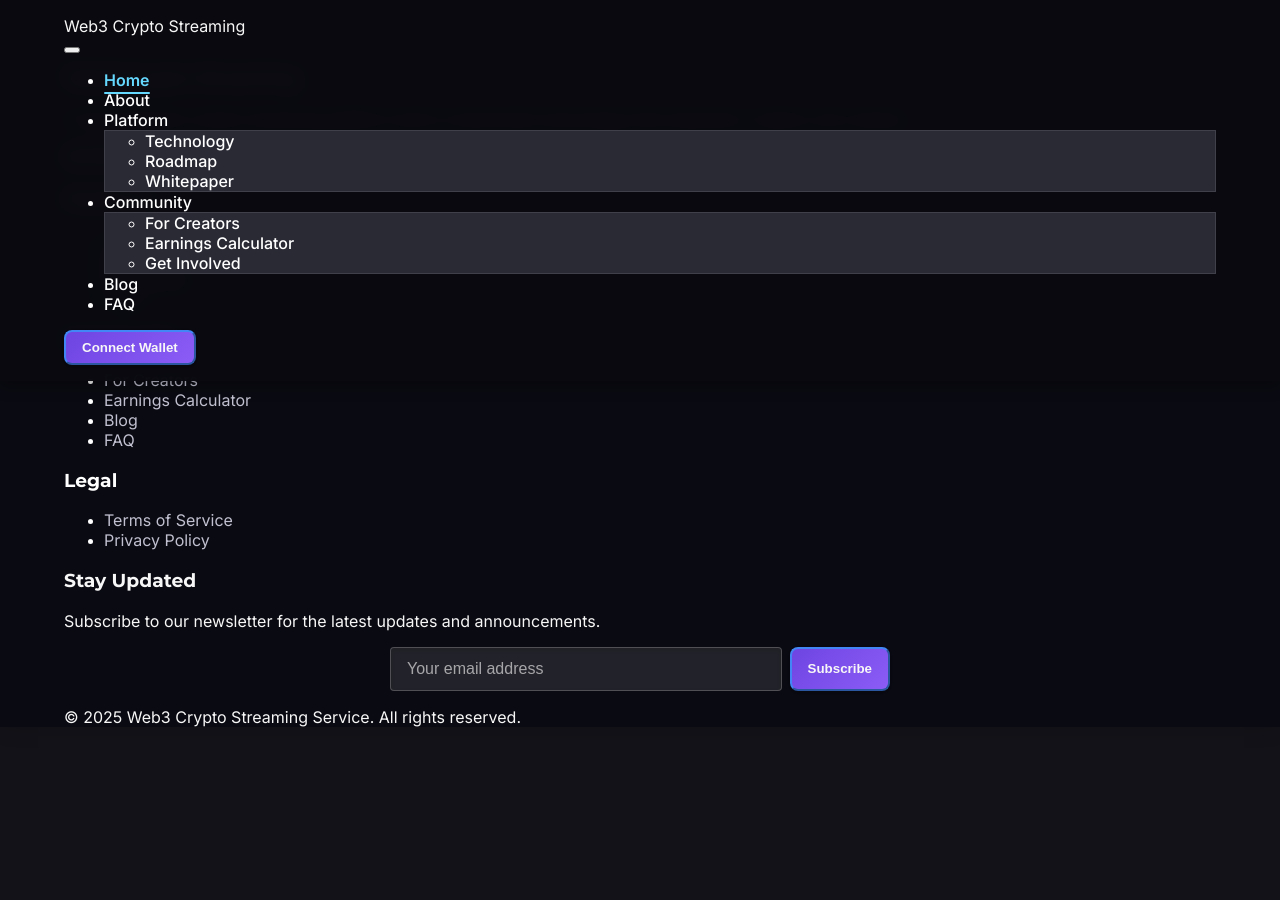
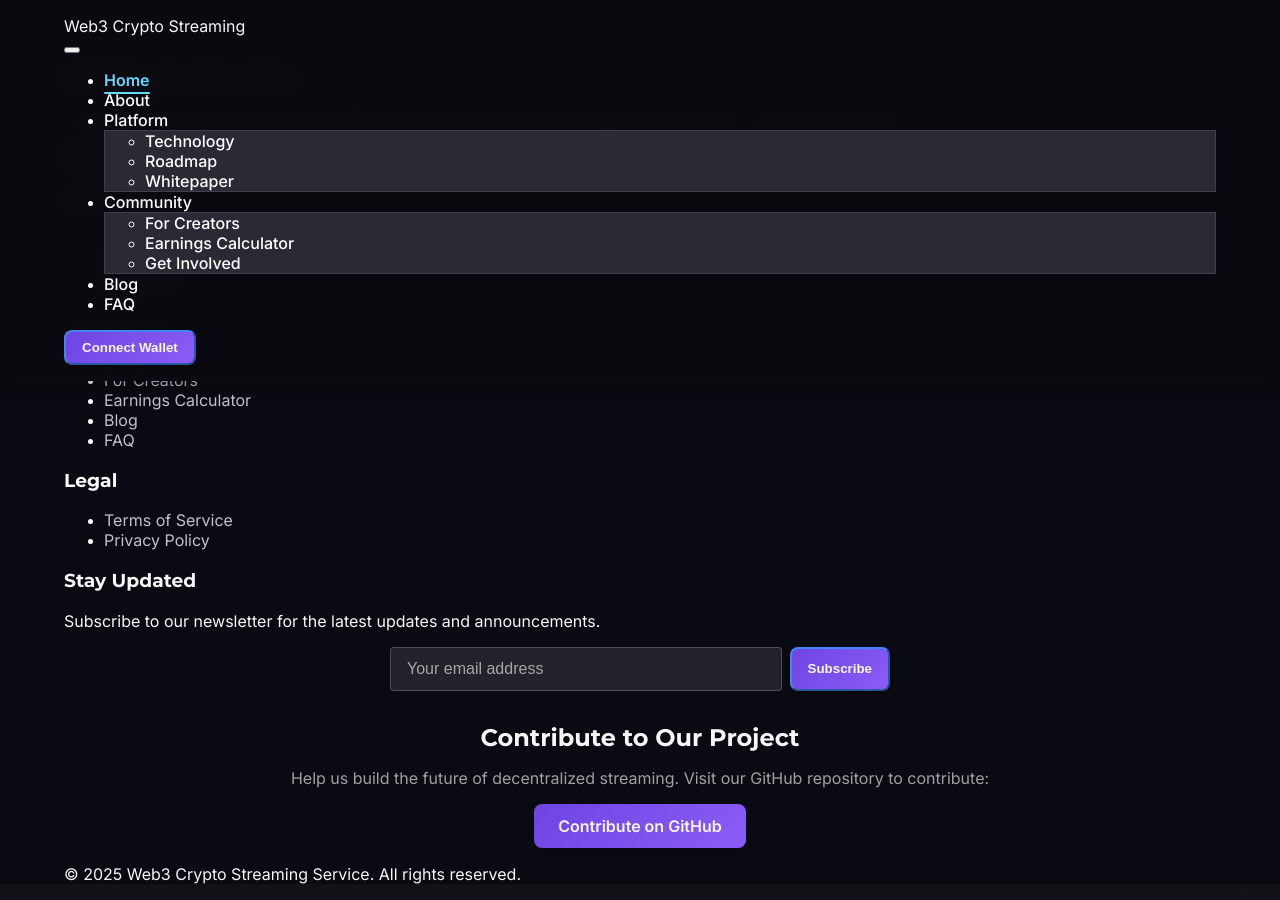
Before and after one commit to idl3o/web3-core-functionality, a Jekyll site: the page built from index.md, in a window 1280 px wide and 900 px high, scrolled down 7253 px. Built offline with Jekyll 4.4.1, drawn with Linux system fonts in a browser that asks for light colours; before the commit the page ends 7996 px from its top, so only the background shows below that.

Commit message:
Add contribution section to footer with GitHub link and styling enhancements

```diff
--- a/_includes/footer.html
+++ b/_includes/footer.html
@@ -55,6 +55,12 @@
             </form>
         </div>
 
+        <div class="footer-contribute">
+            <h3>Contribute to Our Project</h3>
+            <p>Help us build the future of decentralized streaming. Visit our GitHub repository to contribute:</p>
+            <a href="https://github.com/username/gh-pages/contribute" target="_blank" rel="noopener" class="button primary">Contribute on GitHub</a>
+        </div>
+
         <div class="copyright">
             <p>&copy; {{ site.time | date: '%Y' }} Web3 Crypto Streaming Service. All rights reserved.</p>
         </div>
@@ -101,6 +107,38 @@
         background-color: var(--secondary);
         transform: translateY(-3px);
     }
+
+    .footer-contribute {
+        margin-top: 2rem;
+        text-align: center;
+    }
+
+    .footer-contribute h3 {
+        font-size: 1.5rem;
+        margin-bottom: 1rem;
+        color: var(--light-color);
+    }
+
+    .footer-contribute p {
+        font-size: 1rem;
+        margin-bottom: 1rem;
+        color: var(--text-muted);
+    }
+
+    .footer-contribute .button.primary {
+        background: var(--gradient-primary);
+        color: var(--light-color);
+        padding: 0.75rem 1.5rem;
+        border-radius: var(--border-radius);
+        text-decoration: none;
+        font-weight: 600;
+        transition: var(--transition);
+    }
+
+    .footer-contribute .button.primary:hover {
+        transform: translateY(-3px);
+        box-shadow: var(--shadow-md);
+    }
 </style>
 
 <script src="{{ '/assets/js/main.js' | relative_url }}"></script>
```
